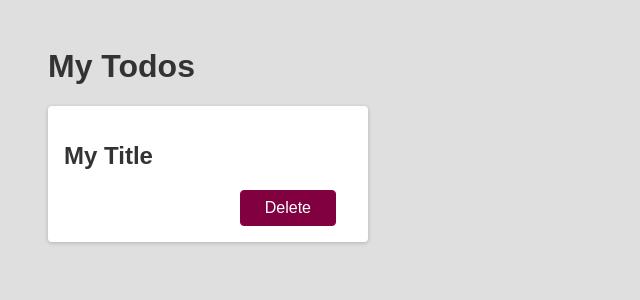
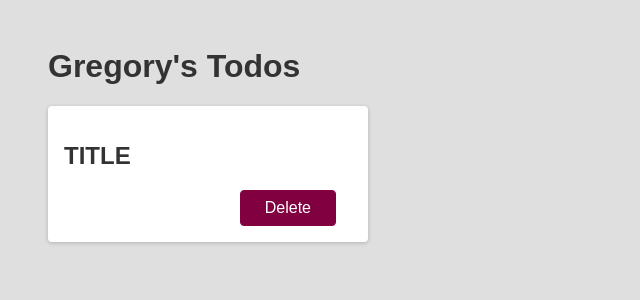
Before and after one commit to Ardison-Gardner/reactpract_3-10-22, a React (Create React App) app: page / in a window 1280 px wide. Shown: the top 300 px of the page, without its empty margins (0-640 px from the left). Built offline with nearby package versions, Linux system fonts and the light colour scheme.

Commit message:
Todo component renders card with delete button.

```diff
--- a/src/App.js
+++ b/src/App.js
@@ -1,13 +1,10 @@
+import Todo from "./components/Todo"
+
 function App() {
   return (
     <div>
-      <h1>My Todos</h1>
-      <div className='card'>
-        <h2>My Title</h2>
-        <div className='actions'>
-        <button className='btn'>Delete</button>
-        </div>
-      </div>
+      <h1>Gregory's Todos</h1>
+      <Todo />
     </div>
   );
 }
--- a/src/components/Todo.js
+++ b/src/components/Todo.js
@@ -1,3 +1,12 @@
-function Todo() {}
+function Todo() {
+  return (
+    <div className='card'>
+      <h2>TITLE</h2>
+    <div className='actions'>
+      <button className='btn'>Delete</button>
+    </div>
+  </div>
+  )
+}
 
 export default Todo;
```
